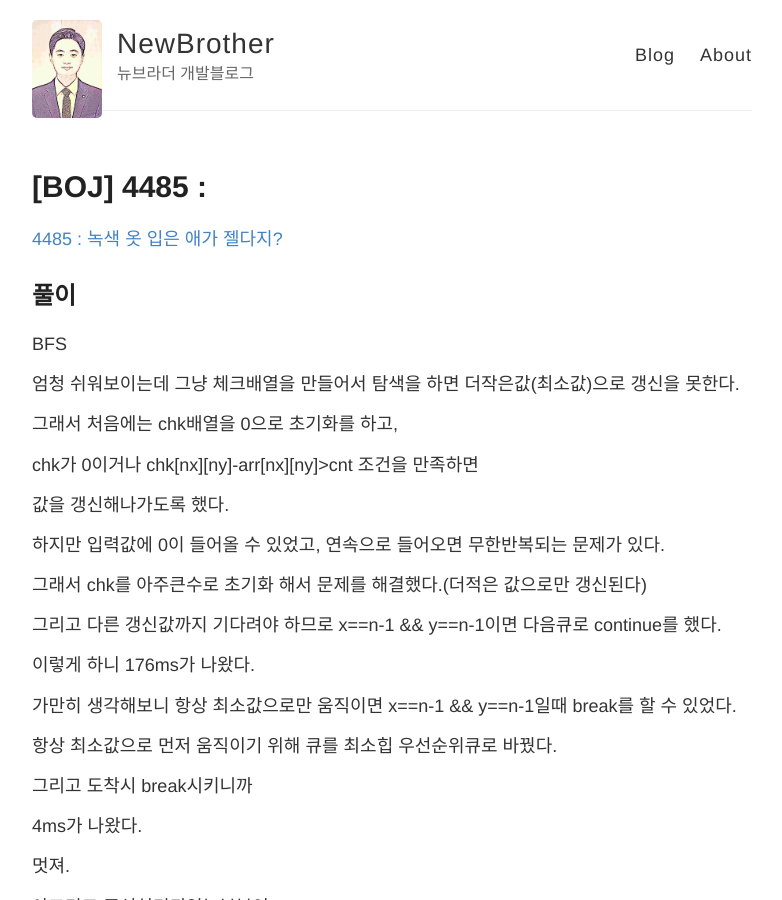
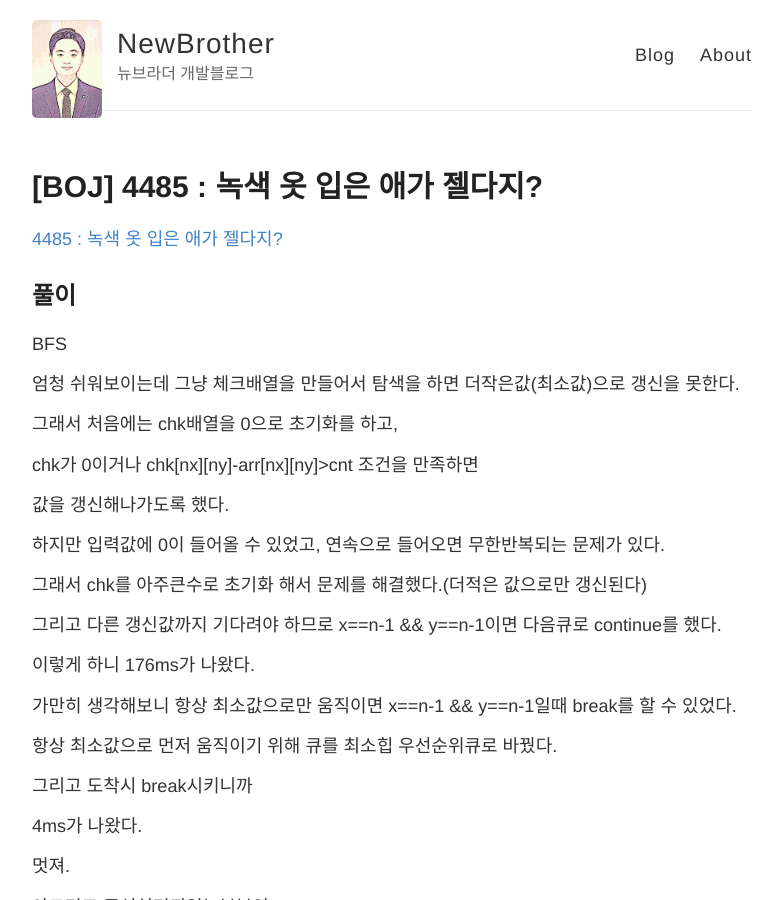
Before and after one commit to newbrother/newbrother.github.io, a Jekyll site: the page built from _posts/2019-3-29-BOJ-4485.md, in a window 1280 px wide and 900 px high. Shown: the whole window, without its empty margins (248-1030 px from the left). Built offline with Jekyll 4.4.1, drawn with Linux system fonts in a browser that asks for light colours.

Commit message:
Update 2019-3-29-BOJ-4485.md

```diff
--- a/_posts/2019-3-29-BOJ-4485.md
+++ b/_posts/2019-3-29-BOJ-4485.md
@@ -1,6 +1,6 @@
 ---
 layout: post
-title: '[BOJ] 4485 : '
+title: '[BOJ] 4485 : 녹색 옷 입은 애가 젤다지?'
 ---
 
 [4485 : 녹색 옷 입은 애가 젤다지?](https://www.acmicpc.net/problem/4485)
```
